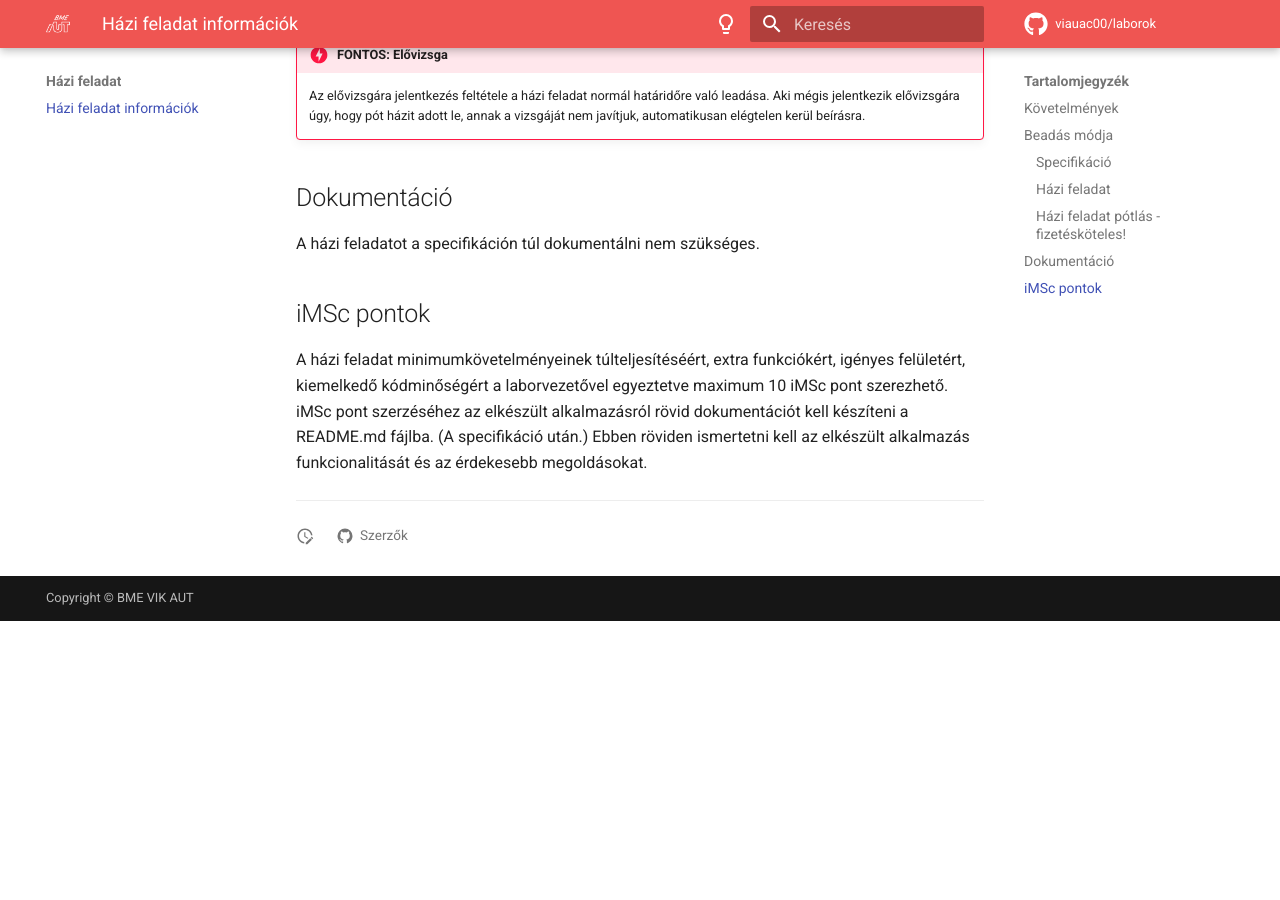
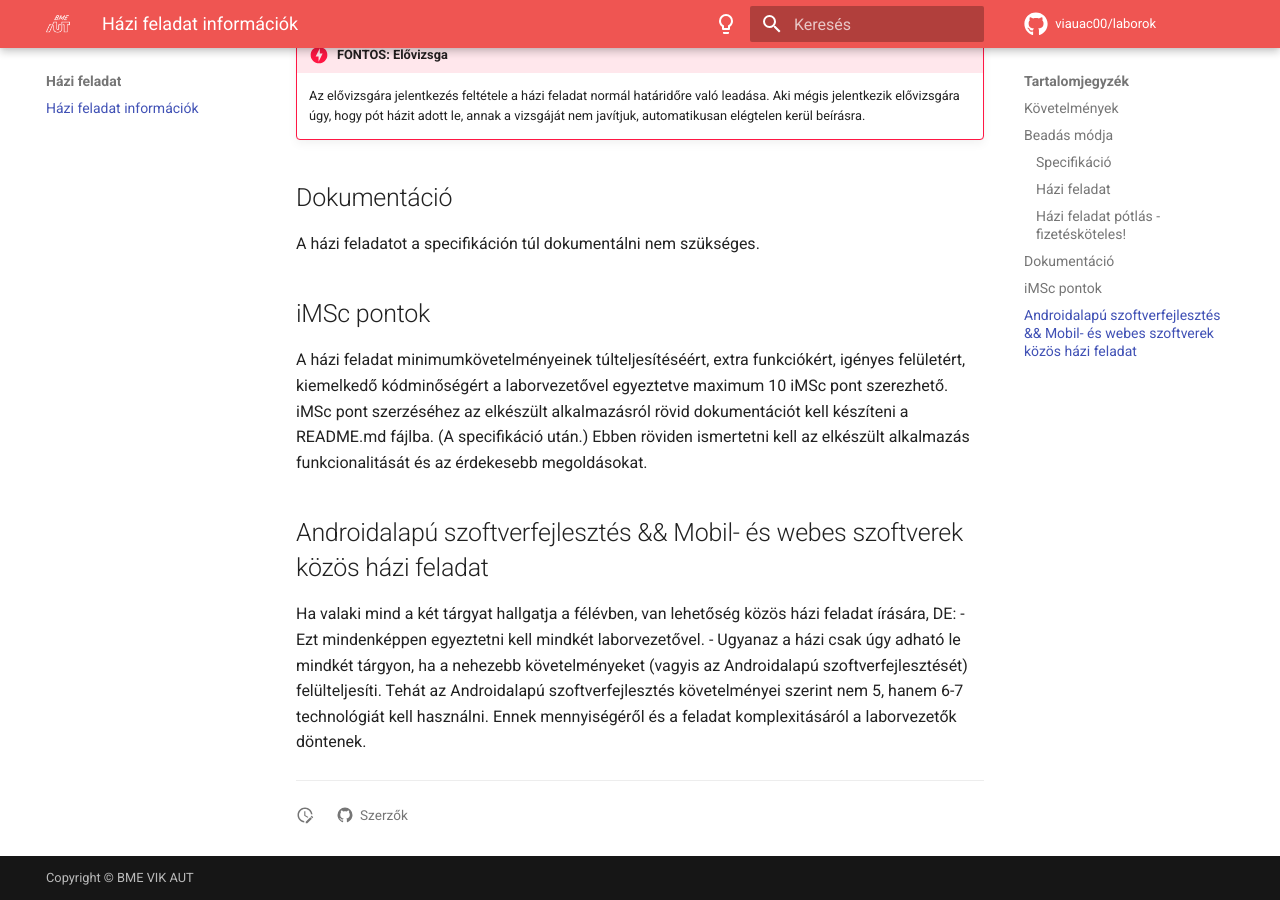
Before and after one commit to VIAUAD02/laborok, an MkDocs documentation site: the page built from docs/hf/index.md, in a window 1280 px wide and 900 px high, scrolled down 2146 px. Built offline with MkDocs 1.6.1 and Material for MkDocs 9.7.7, drawn with Linux system fonts in a browser that asks for light colours; comment, search, counter and statistics services are not loaded; before the commit the page ends 2767 px from its top, so only the background shows below that.

Commit message:
2023 HF update

```diff
--- a/docs/hf/index.md
+++ b/docs/hf/index.md
@@ -71,3 +71,9 @@ A házi feladatot a specifikáción túl dokumentálni nem szükséges.
 
 A házi feladat minimumkövetelményeinek túlteljesítéséért, extra funkciókért, igényes felületért, kiemelkedő kódminőségért a laborvezetővel egyeztetve maximum 10 iMSc pont szerezhető.
 iMSc pont szerzéséhez az elkészült alkalmazásról rövid dokumentációt kell készíteni a README.md fájlba. (A specifikáció után.) Ebben röviden ismertetni kell az elkészült alkalmazás funkcionalitását és az érdekesebb megoldásokat.
+
+## Androidalapú szoftverfejlesztés && Mobil- és webes szoftverek közös házi feladat
+
+Ha valaki mind a két tárgyat hallgatja a félévben, van lehetőség közös házi feladat írására, DE:
+- Ezt mindenképpen egyeztetni kell mindkét laborvezetővel.
+- Ugyanaz a házi csak úgy adható le mindkét tárgyon, ha a nehezebb követelményeket (vagyis az Androidalapú szoftverfejlesztését) felülteljesíti. Tehát az Androidalapú szoftverfejlesztés követelményei szerint nem 5, hanem 6-7 technológiát kell használni. Ennek mennyiségéről és a feladat komplexitásáról a laborvezetők döntenek.
--- a/mkdocs.yml
+++ b/mkdocs.yml
@@ -1,5 +1,5 @@
-site_name: BMEVIAUAC00 - Mobil- és webes szoftverek - Webes laborfeladatok
-site_author: Tóth Tibor, Gincsai Gábor, Ekler Péter, Gazdi László
+site_name: BMEVIAUAC00 - Mobil- és webes szoftverek laborfeladatok
+site_author: Tóth Tibor, Gincsai Gábor, Ekler Péter, Gazdi László, Pomázi Krisztián, Kövesdán Gábor
 copyright: Copyright &copy; BME VIK AUT
 repo_name: viauac00/laborok
 repo_url: https://github.com/viauac00/laborok
```
